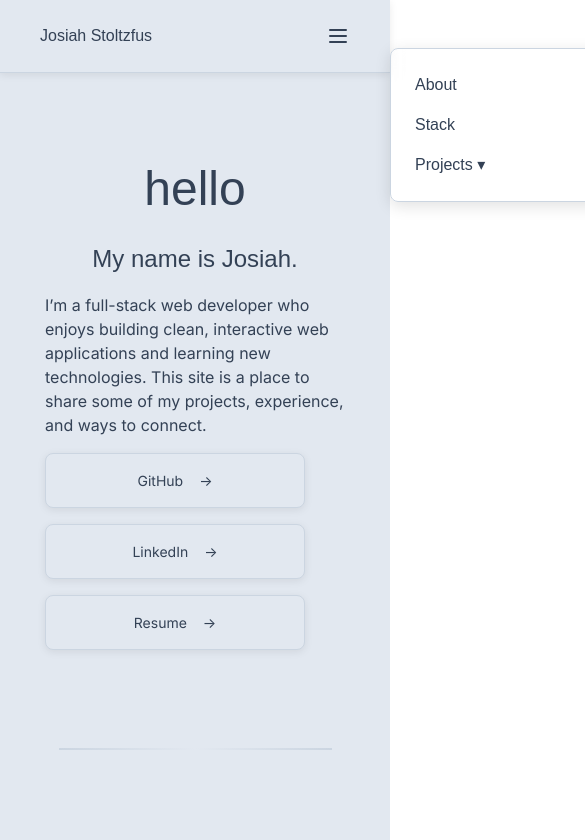
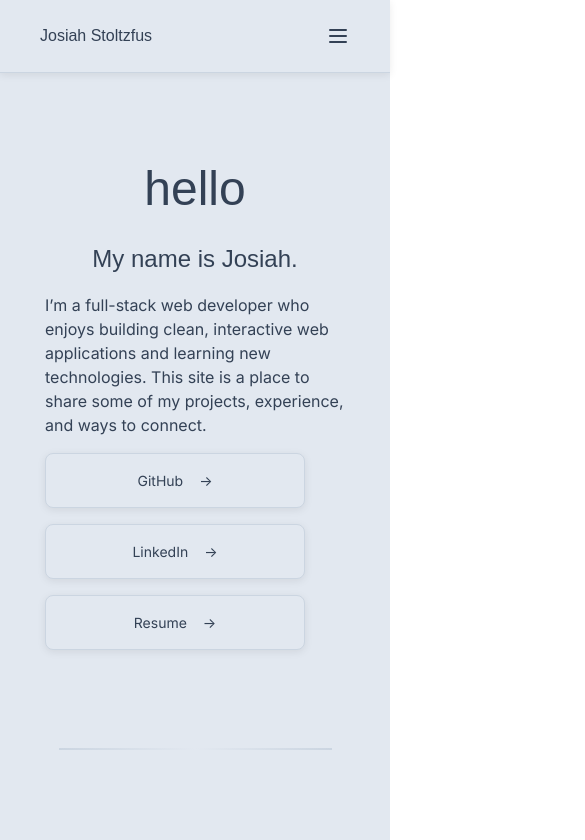
Before and after one commit to Josiah4191/portfolio-website, a React (Vite) app: page / in a window 390 px wide. Shown: the top 840 px of the page, 585 px wide, since content can reach past the window. Built offline with nearby package versions, Linux system fonts and the light colour scheme; a web font is replaced by a local one.

Commit message:
Fix mobile menu overflow and animation behavior

```diff
--- a/src/app/layout/Navigation.css
+++ b/src/app/layout/Navigation.css
@@ -33,8 +33,9 @@
     pointer-events: none;
     min-width: 240px;
     max-width: 40vw;
-    transform: translateX(100%);
-    transition: transform 0.3s ease-in-out;
+    transform: scaleX(0);
+    transform-origin: right;
+    transition: transform 0.3s ease-in-out, opacity 0.2s ease-in-out;
     box-shadow: var(--shadow-md);
     border: 1px solid var(--color-header);
     border-radius: var(--radius-sm);
@@ -44,7 +45,9 @@
 }
 
 .nav-mobile-menu.open {
-    transform: translateX(0);
+    transform: scaleX(1);
+    opacity: 1;
+    pointer-events: auto;
 }
 
 .nav-mobile-group {
```
